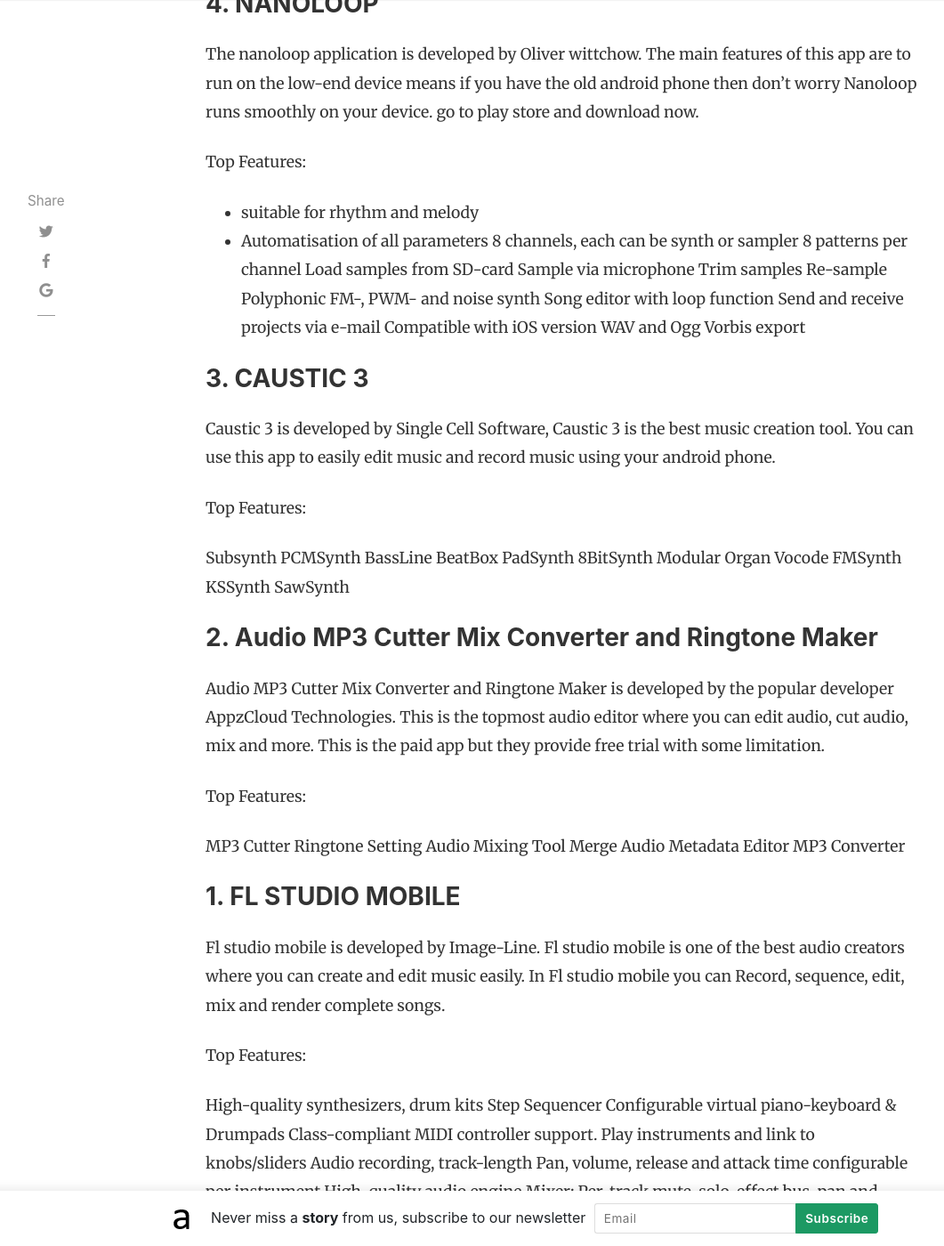
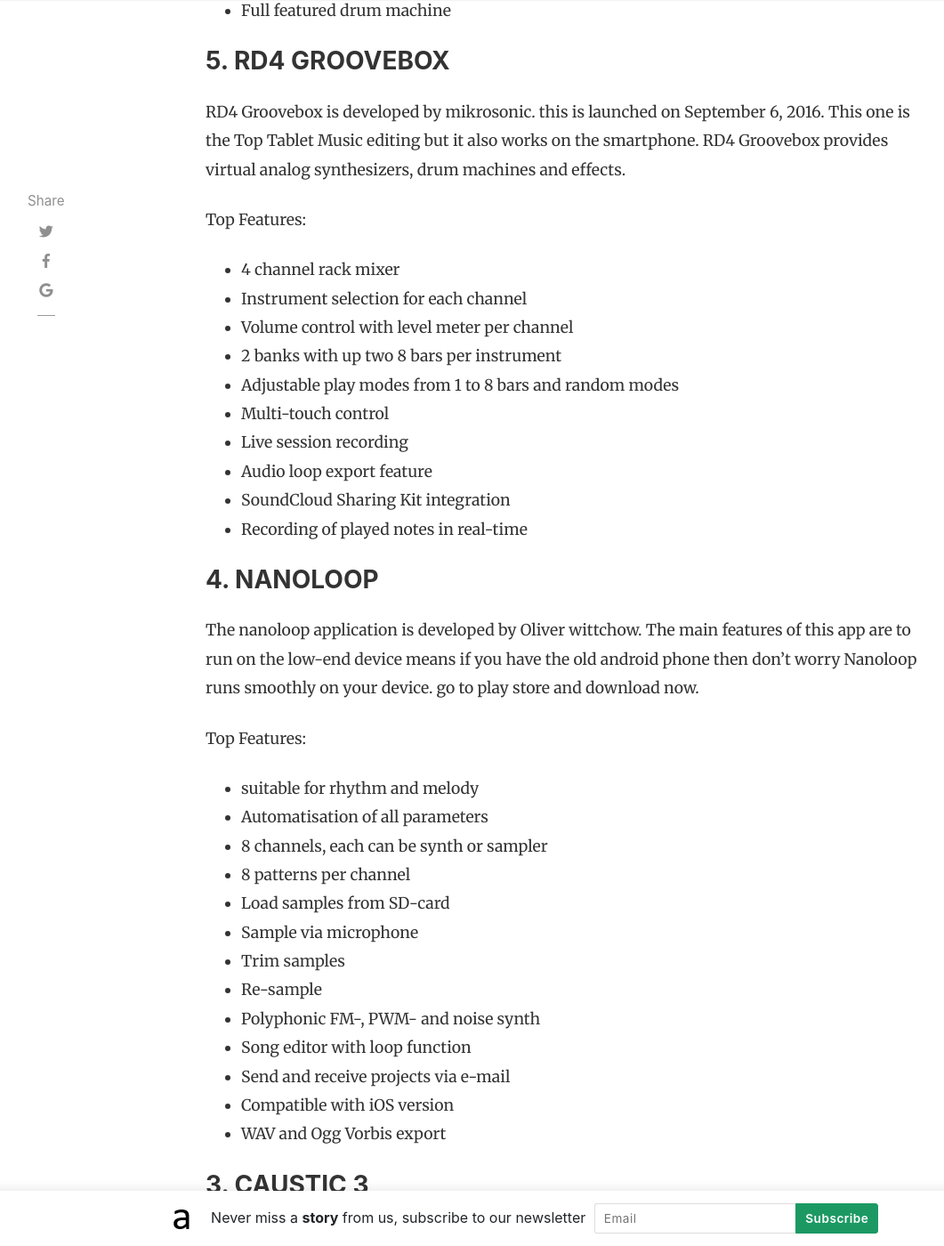
Before and after one commit to andrimoopensource/blog, a Jekyll site: the page built from _posts/2018-08-12-best-music-making-apps-for-android.md, in a window 1280 px wide and 1400 px high, scrolled down 3094 px. Shown: the whole window at 89% size, without its empty margins (54-1115 px from the left). Built offline with Jekyll 4.4.1, drawn with Linux system fonts in a browser that asks for light colours; nearby versions of some CDN libraries; comment, search, counter and statistics services are not loaded; some of the changed text lies outside the part shown.

Commit message:
Update 2018-08-12-best-music-making-apps-for-android.md

```diff
--- a/_posts/2018-08-12-best-music-making-apps-for-android.md
+++ b/_posts/2018-08-12-best-music-making-apps-for-android.md
@@ -20,13 +20,13 @@ Music Maker Jam is now editors choice in the play store and the topmost rated ap
 
 Top Features:
 
-Choose from 300+ Mix Packs
-Create your own unique sound
-You are the producer
-Access thousands of studio-quality loops
-Be creative with easy controls
-Remix tracks
-Record your own vocals
+- Choose from 300+ Mix Packs
+- Create your own unique sound
+- You are the producer
+- Access thousands of studio-quality loops
+- Be creative with easy controls
+- Remix tracks
+- Record your own vocals
 
 <h3> 8. AUDIO EVOLUTION MOBILE </h3>
 
@@ -38,14 +38,14 @@ Sunvox app is developed by Alexander Zolotov. this is the top music creation too
 
 Top Features:
 
-Powerful microtonal (ultra-chromatic) sequencer.
-Highly optimized synth algorithms.
-Support of 16/24/32bit WAV, AIFF, and XI samples.
-Multitrack WAV export.
-MIDI import/export.
-Mic/Line-in recording (using the Sampler).
-XM (FastTracker) and MOD (ProTracker, OctaMED) import.
-It is also available for other systems (Windows, Linux, macOS, iOS, etc.
+- Powerful microtonal (ultra-chromatic) sequencer.
+- Highly optimized synth algorithms.
+- Support of 16/24/32bit WAV, AIFF, and XI samples.
+- Multitrack WAV export.
+- MIDI import/export.
+- Mic/Line-in recording (using the Sampler).
+- XM (FastTracker) and MOD (ProTracker, OctaMED) import.
+- It is also available for other systems (Windows, Linux, macOS, iOS, etc.
 
 <h3> 6. SPC – MUSIC DRUM PAD </h3>
 
@@ -53,16 +53,16 @@ SPC – Music drum pad is developed by mikrosonic. This is not free apps they on
 
 Top Features:
 
-Multi-touch control
-Reverb, delay, phaser, filter, and distortion
-Freely assignable to each pad
-Real-time controllable effects
-Waveform display
-Reverse, normalize and cut function
-Up to 16 steps volume and pan envelope for loops
-Record your voice
-Record one-shot samples with trigger function
-Full featured drum machine
+- Multi-touch control
+- Reverb, delay, phaser, filter, and distortion
+- Freely assignable to each pad
+- Real-time controllable effects
+- Waveform display
+- Reverse, normalize and cut function
+- Up to 16 steps volume and pan envelope for loops
+- Record your voice
+- Record one-shot samples with trigger function
+- Full featured drum machine
 
 <h3> 5. RD4 GROOVEBOX </h3>
 
@@ -70,16 +70,16 @@ RD4 Groovebox is developed by mikrosonic. this is launched on September 6, 2016.
 
 Top Features:
 
-4 channel rack mixer
-Instrument selection for each channel
-Volume control with level meter per channel
-2 banks with up two 8 bars per instrument
-Adjustable play modes from 1 to 8 bars and random modes
-Multi-touch control
-Live session recording
-Audio loop export feature
-SoundCloud Sharing Kit integration
-Recording of played notes in real-time
+- 4 channel rack mixer
+- Instrument selection for each channel
+- Volume control with level meter per channel
+- 2 banks with up two 8 bars per instrument
+- Adjustable play modes from 1 to 8 bars and random modes
+- Multi-touch control
+- Live session recording
+- Audio loop export feature
+- SoundCloud Sharing Kit integration
+- Recording of played notes in real-time
 
 <h3> 4. NANOLOOP </h3>
 
@@ -89,17 +89,17 @@ Top Features:
 
 - suitable for rhythm and melody
 - Automatisation of all parameters
-8 channels, each can be synth or sampler
-8 patterns per channel
-Load samples from SD-card
-Sample via microphone
-Trim samples
-Re-sample
-Polyphonic FM-, PWM- and noise synth
-Song editor with loop function
-Send and receive projects via e-mail
-Compatible with iOS version
-WAV and Ogg Vorbis export
+- 8 channels, each can be synth or sampler
+- 8 patterns per channel
+- Load samples from SD-card
+- Sample via microphone
+- Trim samples
+- Re-sample
+- Polyphonic FM-, PWM- and noise synth
+- Song editor with loop function
+- Send and receive projects via e-mail
+- Compatible with iOS version
+- WAV and Ogg Vorbis export
 
 <h3> 3. CAUSTIC 3 </h3>
 
@@ -107,18 +107,18 @@ Caustic 3 is developed by Single Cell Software, Caustic 3 is the best music crea
 
 Top Features:
 
-Subsynth
-PCMSynth
-BassLine
-BeatBox
-PadSynth
-8BitSynth
-Modular
-Organ
-Vocode
-FMSynth
-KSSynth
-SawSynth
+- Subsynth
+- PCMSynth
+- BassLine
+- BeatBox
+- PadSynth
+- 8BitSynth
+- Modular
+- Organ
+- Vocode
+- FMSynth
+- KSSynth
+- SawSynth
 
 <h3> 2. Audio MP3 Cutter Mix Converter and Ringtone Maker </h3>
 
@@ -126,12 +126,12 @@ Audio MP3 Cutter Mix Converter and Ringtone Maker is developed by the popular de
 
 Top Features:
 
-MP3 Cutter
-Ringtone Setting
-Audio Mixing Tool
-Merge Audio
-Metadata Editor
-MP3 Converter
+- MP3 Cutter
+- Ringtone Setting
+- Audio Mixing Tool
+- Merge Audio
+- Metadata Editor
+- MP3 Converter
 
 <h3> 1. FL STUDIO MOBILE </h3>
 
@@ -139,17 +139,17 @@ Fl studio mobile is developed by Image-Line. Fl studio mobile is one of the best
 
 Top Features:
 
-High-quality synthesizers, drum kits
-Step Sequencer
-Configurable virtual piano-keyboard & Drumpads
-Class-compliant MIDI controller support.
-Play instruments and link to knobs/sliders
-Audio recording, track-length
-Pan, volume, release and attack time configurable per instrument
-High-quality audio engine
-Mixer: Per-track mute, solo, effect bus, pan and volume adjustment
-Effects include: Auto Ducker, Chorus, Compressor, Limiter, Distortion, Parametric Equalizer, Graphic Equalizer, Flanger, Reverb, and many  more
-Piano roll editor to enter notes & chords
+- High-quality synthesizers, drum kits
+- Step Sequencer
+- Configurable virtual piano-keyboard & Drumpads
+- Class-compliant MIDI controller support.
+- Play instruments and link to knobs/sliders
+- Audio recording, track-length
+- Pan, volume, release and attack time configurable per instrument
+- High-quality audio engine
+- Mixer: Per-track mute, solo, effect bus, pan and volume adjustment
+- Effects include: Auto Ducker, Chorus, Compressor, Limiter, Distortion, Parametric Equalizer, Graphic Equalizer, Flanger, Reverb, and many  more
+- Piano roll editor to enter notes & chords
 
 ## Conclusion:
 
```
